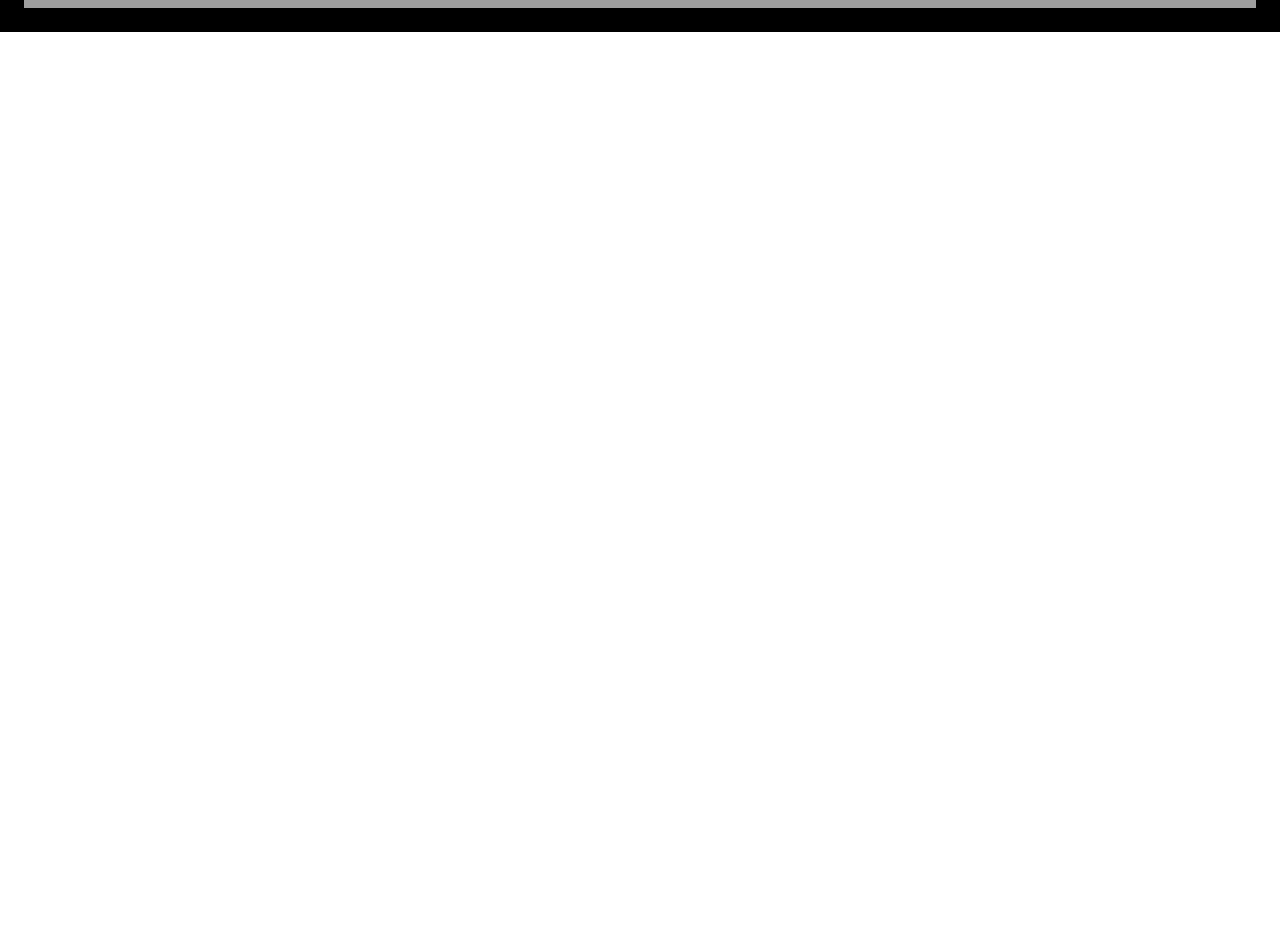
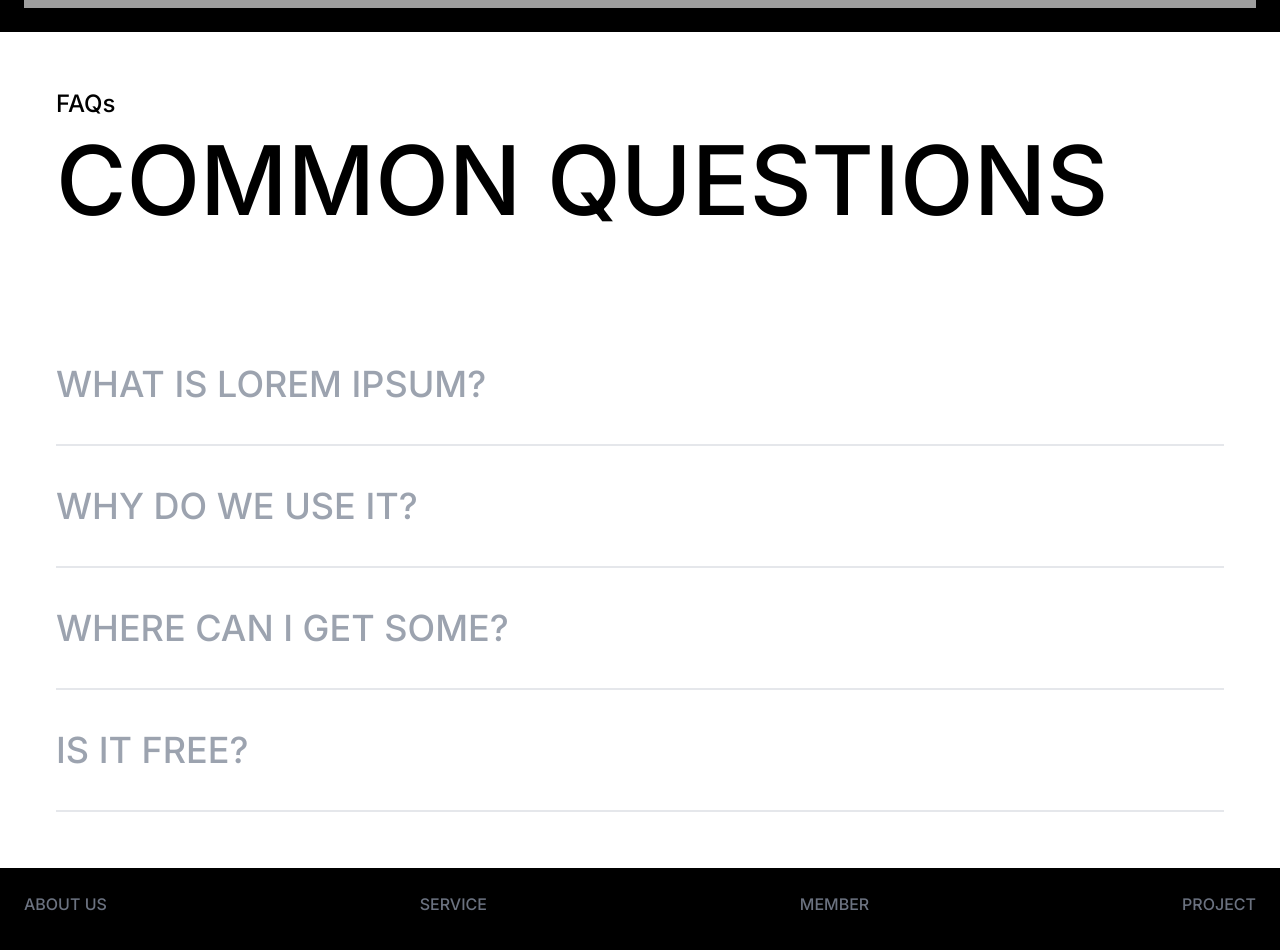
Before and after one commit to ffshreyansh/rolland-lawfirm, a Next.js app: page / in a window 1280 px wide. Shown: the part 3780-4730 px from the top of the page. Before the commit the page ends 3812 px from the top, so only its background shows below. Built offline with nearby package versions, Linux system fonts and the light colour scheme; grey boxes are pictures that could not be loaded.

Commit message:
new changes

```diff
--- a/app/page.jsx
+++ b/app/page.jsx
@@ -57,9 +57,9 @@ const page = () => {
       <Team/>
       <PracticeArea/>
       <OurTeam/>
-      {/* <FAQ/> */}
+      <FAQ/>
 
-      {/* <Footer/> */}
+      <Footer/>
     </div>
   )
 }
--- a/components/FAQ.jsx
+++ b/components/FAQ.jsx
@@ -1,18 +1,69 @@
-import React from 'react'
+import React, { useState } from 'react';
 
-const FAQ = () => {
+const FAQs = [
+    {
+        question: 'What is Lorem Ipsum?',
+        answer: 'Lorem Ipsum is simply dummy text of the printing and typesetting industry.',
+    },
+    {
+        question: 'Why do we use it?',
+        answer: 'It is a long established fact that a reader will be distracted by the readable content.',
+    },
+    {
+        question: 'Where can I get some?',
+        answer: 'There are many variations of passages of Lorem Ipsum available, but the majority have suffered alteration in some form.',
+    },
+    {
+        question: 'Is it free?',
+        answer: 'Yes, it is free to use for anyone who wants to use it for various purposes.',
+    },
+];
+
+const FAQ = ({ question, answer }) => {
+    const [showFAQ, setShowFAQ] = useState(false);
+
+    const handleFaq = () => {
+        setShowFAQ(!showFAQ);
+    };
+
     return (
-        <>    <div className='p-8 font-inter'>
-            <h5 className='text-2xl font-medium mb-8'>FAQs</h5>
-            <h1 className='font-medium text-8xl'>COMMON QUESTIONS</h1>
-
-            <div>
-
+        <div className="w-full py-10 border-b-2">
+            <div
+                className="flex items-center justify-between text-xl font-medium uppercase cursor-pointer "
+                onClick={handleFaq}
+            >
+                <span className={showFAQ ? ' text-4xl' : 'text-4xl text-gray-400'}>{question}</span>
+                {
+                    showFAQ ? <i class="fa-solid fa-angle-up "></i> : <i class="fa-solid fa-angle-down text-gray-400"></i>
+                }
+            </div>
+            <div
+                className={`transition transition-max-h duration-300 ${showFAQ ? 'h-fit' : 'max-h-0'} overflow-hidden`}
+            >
+                <p className={`transition-opacity py-5 text-gray-400 font-medium ${showFAQ ? 'pb-0 opacity-100' : 'opacity-0'}`}>
+                    {answer}
+                </p>
             </div>
         </div>
+    );
+};
+
+const FAQList = () => {
+    return (
+        <>
+            <div className="p-14   font-inter">
+                <h5 className="text-2xl font-medium mb-3">FAQs</h5>
+                <h1 className="font-medium text-3xl lg:text-8xl ">COMMON QUESTIONS</h1>
+                <div className="mt-24">
+                    <div className="flex flex-col items-center justify-between">
+                        {FAQs.map((item, index) => (
+                            <FAQ key={index} question={item.question} answer={item.answer} />
+                        ))}
+                    </div>
+                </div>
+            </div>
         </>
+    );
+};
 
-    )
-}
-
-export default FAQ
+export default FAQList;
--- a/components/OurTeam.jsx
+++ b/components/OurTeam.jsx
@@ -28,7 +28,7 @@ const OurTeam = () => {
             <img src={image} alt={`Image ${index}`} className={`${hoveredContainer === index ? 'visible image relative ' : 'visible image relative grayscale'}`} />
             <div className='absolute bottom-8 text-center flex flex-col gap1 left-1/2 transform -translate-x-1/2 translate-y-1/2'>
             <span className='text-sm font-bold'>Johnson Hopkins</span>
-            <span className='text-xs'>Co-founder</span>
+            <span className=' text-xs'>Co-founder</span>
             </div>
           </div>
         ))}
```
